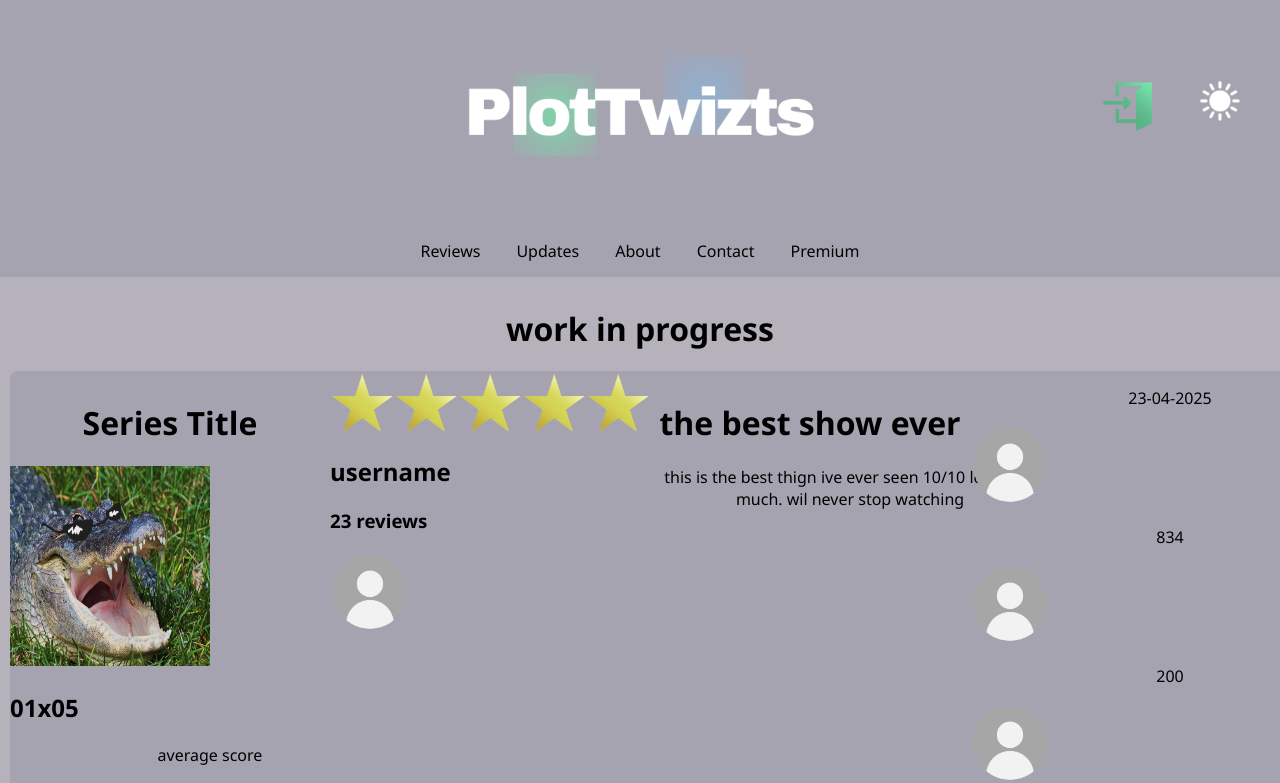
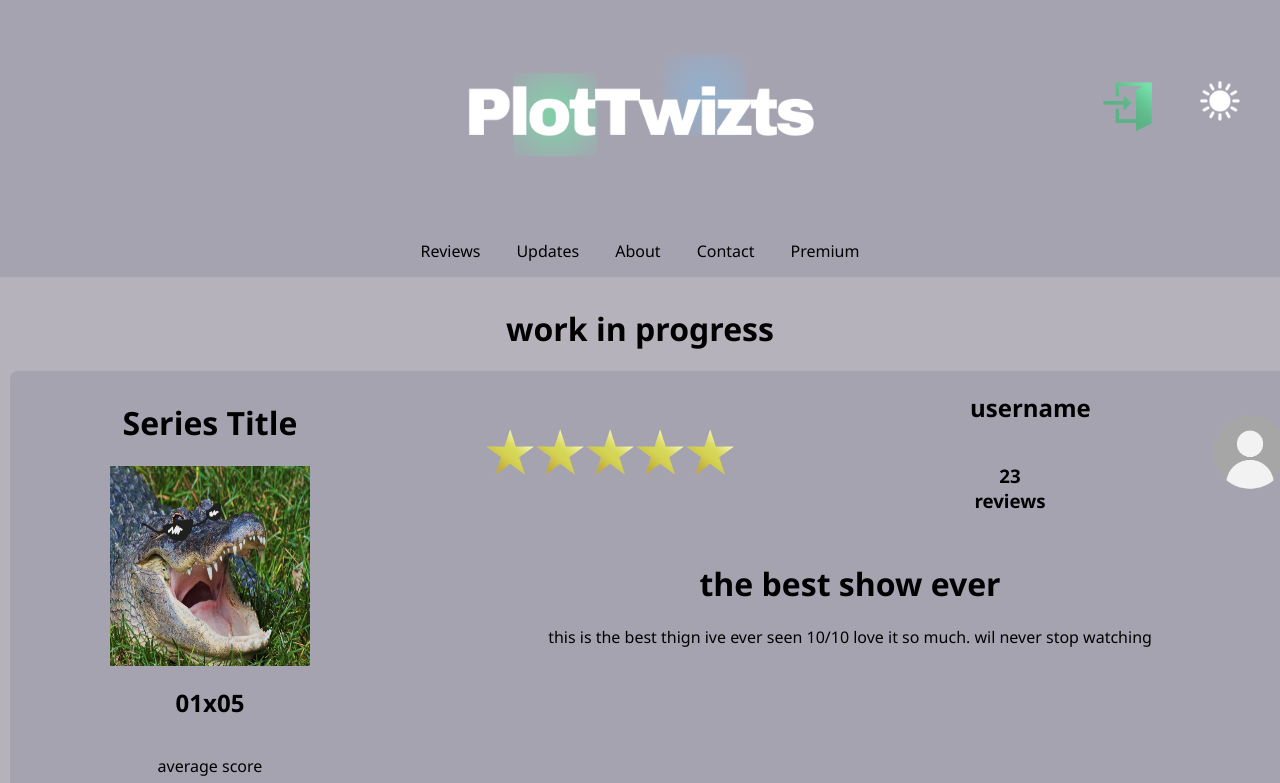
Before and after one commit to garlikethefish/darbskvalifikacijas, a Vue app in the folder TVShowSite/: page /reviews in a window 1280 px wide. Shown: the top 783 px of the page. Built offline with nearby package versions, Linux system fonts and the light colour scheme.

Commit message:
edited reviews design

```diff
--- a/TVShowSite/src/components/ReviewPost.vue
+++ b/TVShowSite/src/components/ReviewPost.vue
@@ -13,6 +13,7 @@
                 <img class="star" :src="'./src/assets/star.png'">
             </div>
         </div>
+        <div class="right-container">
             <div class="top-section">
                 <div class="rating">
                     <img class="star" :src="'./src/assets/star.png'">
@@ -21,8 +22,10 @@
                     <img class="star" :src="'./src/assets/star.png'">
                     <img class="star" :src="'./src/assets/star.png'">
                 </div>
+                <div class="user">
                     <h2>username</h2>
                     <h3>23 reviews</h3>
+                </div>
                     <img class="pfp" :src="'./src/assets/pfp.png'">
             </div>
             <div class="content-section">
@@ -39,6 +42,7 @@
                 <p class="comments">12</p>
             </div>
         </div>
+    </div>
 </template>
 <style>
 .pfp{
@@ -48,17 +52,51 @@
 .square-img{
     width: 200px;
     height: 200px;
-    object-fit: fill;
+
+
 }
 .star{
     /* use greyscale filter for no star */
     min-width: 30px;
+    max-width: 50px;
     height: auto;
 }
 .rating{
     display: flex;
     justify-content: center;
 
+}
+.top-section{
+    display: flex;
+    align-items: center;
+    text-align: center;
+}
+.top-section h2, h3{
+    max-width: 20%;
+}
+.user{
+    display: flex;
+    flex-direction: column;
+    align-items: center;
+    min-width: 20%;
+}
+.content-section{
+    flex-direction: column;
+    min-height: 300px;
+}
+.bottom-section{
+    display: flex;
+    align-items: center;
+}
+.bottom-section p{
+    min-width: 20%;
+}
+.series-section{
+    max-width: 400px;
+    max-height: 500px;
+    display: flex;
+    flex-direction: column;
+    align-items: center;
 }
 .review-container{
     background-color: var(--dark-bg-color);
@@ -71,10 +109,4 @@
     z-index: 1;
     pointer-events: none;
 }
-/* .series-section{
-
-}
-.top-section{
-
-} */
 </style>
```
Lines whose indentation alone changed are shown as unchanged.
